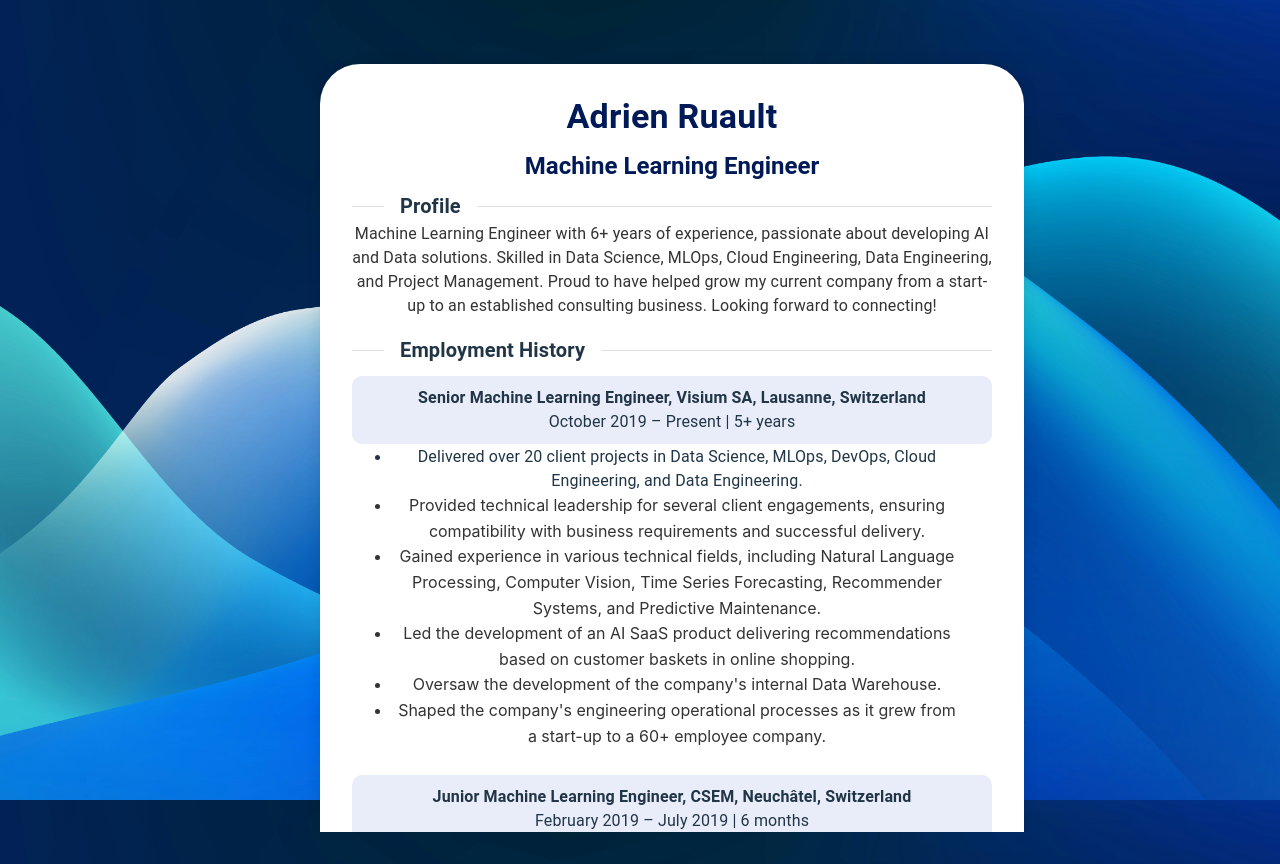
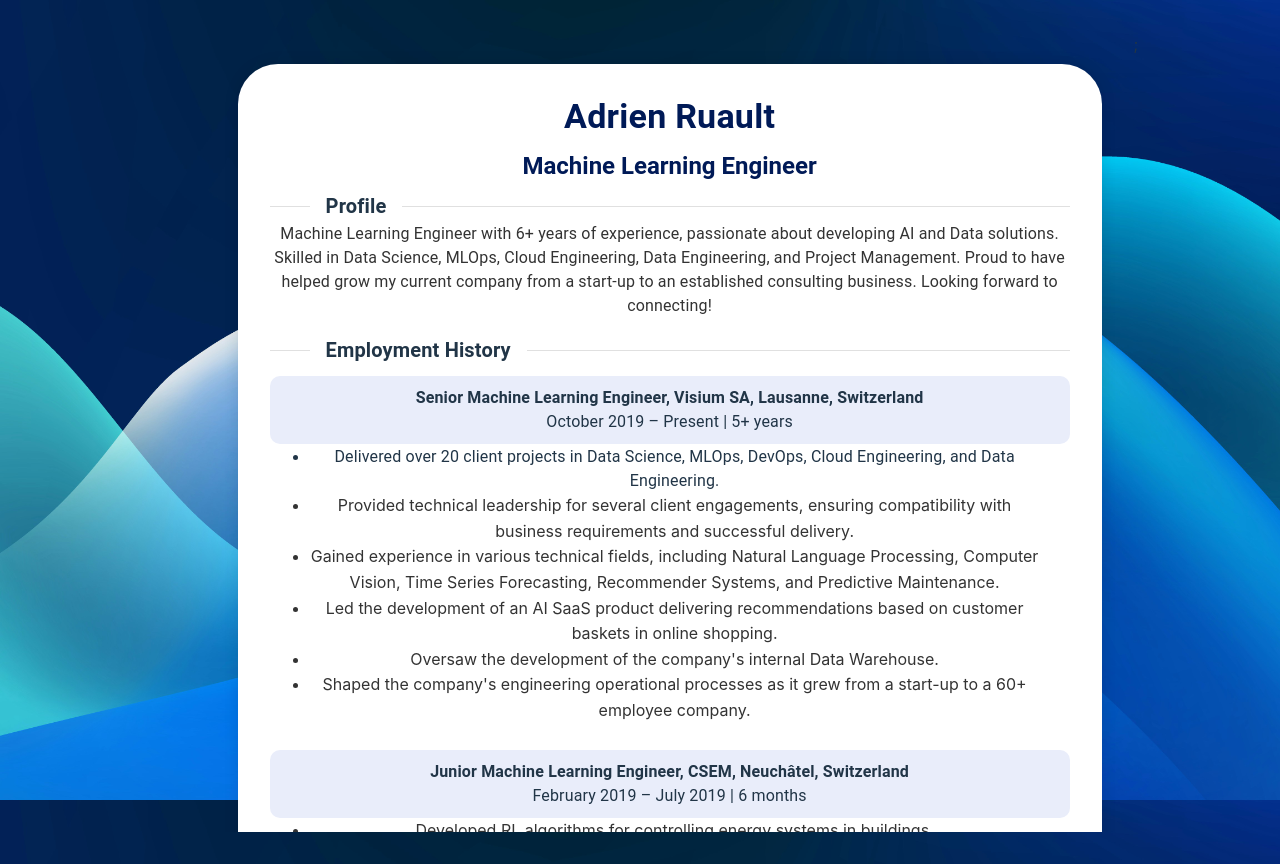
Before and after one commit to ruaultadrien/cv, a React (Vite) app: page / in a window 1280 px wide. Shown: the top 864 px of the page. Built offline with nearby package versions, Linux system fonts and the light colour scheme.

Commit message:
Fix layout width

```diff
--- a/src/App.tsx
+++ b/src/App.tsx
@@ -9,10 +9,10 @@ function App() {
         display: "flex",
         height: "100vh",
         width: "100vw",
-        overflowY: "auto",
-        // justifyContent: "flex-start",
-        flexDirection: "column",
-        alignItems: "center",
+        flexDirection: "row",
+        overflowX: "auto",
+        alignItems: "flex-start",
+        justifyContent: "center",
       }}
     >
       <CurriculumVitae />;
--- a/src/components/CurriculumVitae.tsx
+++ b/src/components/CurriculumVitae.tsx
@@ -40,7 +40,9 @@ function CurriculumVitae() {
         padding: 4,
         margin: 4,
         backgroundColor: "white",
-        maxWidth: "50vw",
+        maxWidth: "800px",
+        // width: "100%",
+        flexGrow: 1,
         // alignSelf: "stretch",
         display: "flex",
         flexDirection: "column",
```
